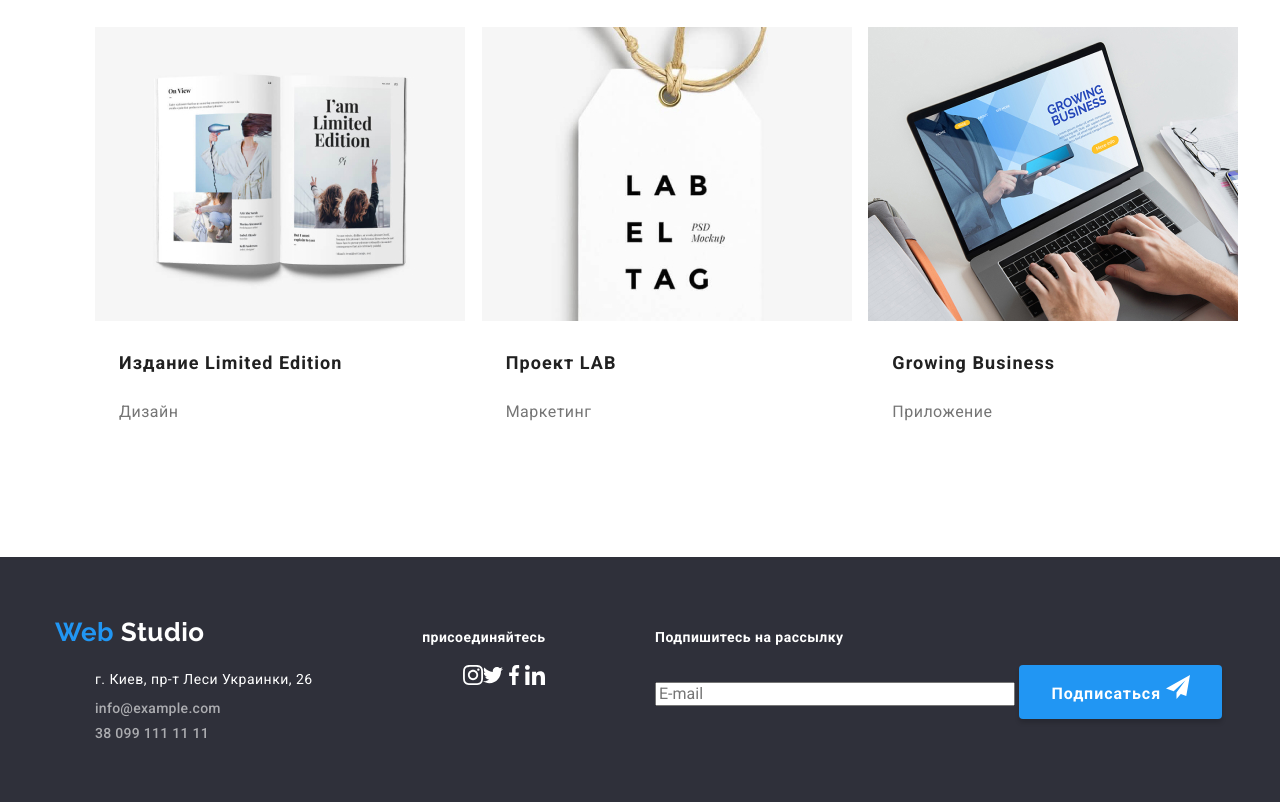
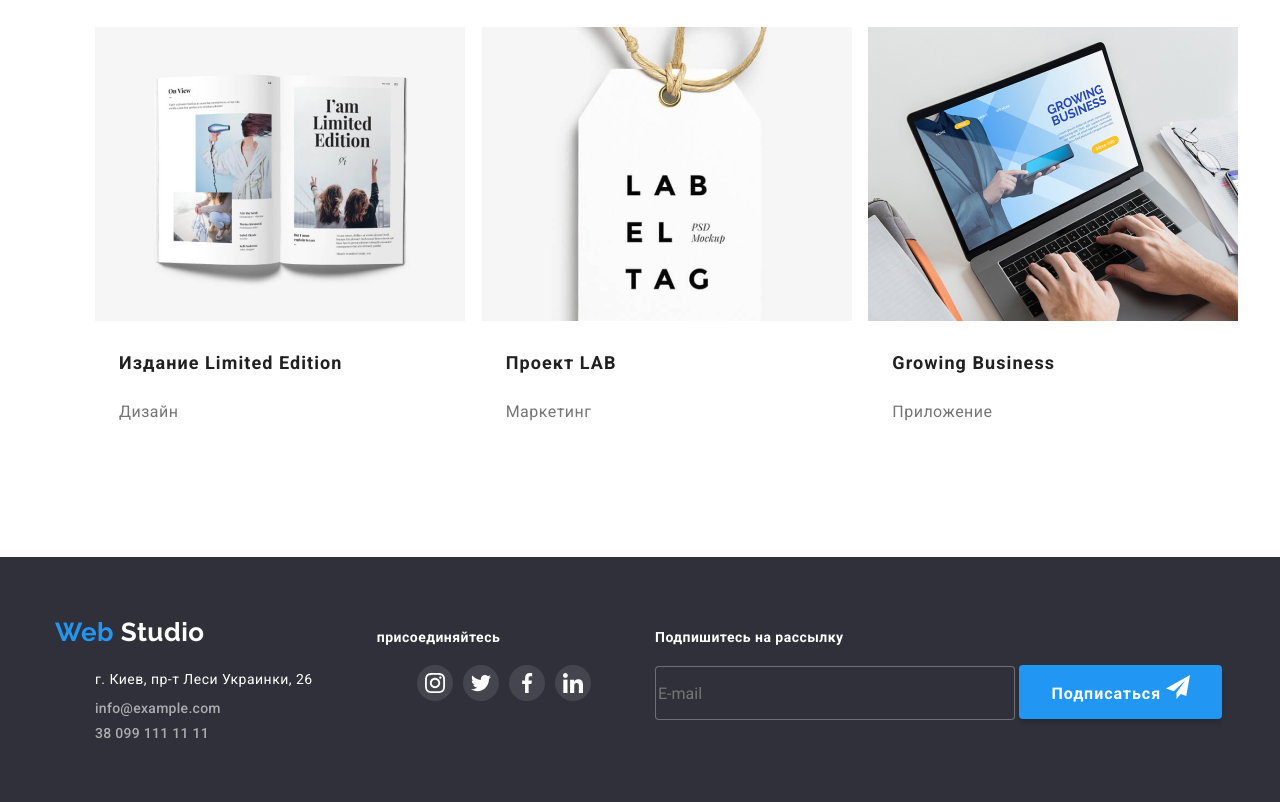
Before and after one commit to AlexBelozertsev/goit-markup-hw-03, a plain HTML site: page portfolio.html in a window 1280 px wide. Shown: the part 1207-2009 px from the top of the page. Drawn offline with nearby package versions, Linux system fonts and the light colour scheme.

Commit message:
фиксит баги

```diff
--- a/css/styles.css
+++ b/css/styles.css
@@ -15,6 +15,7 @@
 /* цвет тени ховерной карточки - 1px 4px 6px rgba(0, 0, 0, 0.16), 0px 4px 4px rgba(0, 0, 0, 0.06), 0px 1px 1px rgba(0, 0, 0, 0.12)*/
 /* цвет тени карточки - 0px 2px 1px rgba(0, 0, 0, 0.2), 0px 1px 1px rgba(0, 0, 0, 0.14), 0px 1px 3px rgba(0, 0, 0, 0.12)*/
 /* цвет бордера - #AFB1B8 */
+/* цвет бордера в инпуте - rgba(255, 255, 255, 0.3) */
 
 /* шрифт логотипа - Raleway, bold */
 /* шрифт навигации и заголовка карточки - Roboto, 500 */
@@ -46,6 +47,7 @@
     0px 1px 2px rgba(0, 0, 0, 0.08), 0px 3px 1px rgba(0, 0, 0, 0.1);
 
   --border-color: #afb1b8;
+  --border-input-color: rgba(255, 255, 255, 0.3);
 }
 
 body {
@@ -382,12 +384,35 @@ nav .list {
   margin-top: 72px;
   margin-bottom: 20px;
 }
-li.footer-links {
+.footer-block li {
+  display: flex;
+}
+.link-items {
+  font-size: 0;
+}
+.link-items:not(:last-child) {
+  margin-right: 10px;
+}
+.footer-links {
+  display: inline-block;
+  align-items: center;
+
   background-color: var(--footer-background-item-color);
+
+  padding: 8px;
+
   border-radius: 50%;
 }
 #email {
+  display: inline-block;
+
+  color: var(--fourth-text-color);
+  background-color: var(--footer-background-color);
   width: 360px;
+  height: 54px;
+
+  border: 1px solid var(--border-input-color);
+  border-radius: 4px;
 }
 .footer-block:nth-child(3n) {
   width: calc(50% - 15px);
--- a/portfolio.html
+++ b/portfolio.html
@@ -2,7 +2,7 @@
 <html lang="ru">
   <head>
     <meta charset="UTF-8" />
-    <meta name="viewport" content="width=\, initial-scale=1.0" />
+    <meta name="viewport" content="width=device-width, initial-scale=1.0" />
     <link
       href="https://fonts.googleapis.com/css2?family=Raleway:wght@700&family=Roboto:wght@400;500;700;900&display=swap"
       rel="stylesheet"
@@ -311,7 +311,7 @@
         <div class="footer-block">
           <h3 class="title">присоединяйтесь</h3>
           <ul class="list">
-            <li>
+            <li class="link-items">
               <!-- aria-label="... link" вместо изображения-->
               <a
                 href=""
@@ -321,7 +321,7 @@
                 ><img src="images/instagram2.svg" alt="логотип инстаграмма"
               /></a>
             </li>
-            <li>
+            <li class="link-items">
               <a
                 href=""
                 target="_blank"
@@ -330,7 +330,7 @@
                 ><img src="images/twitter2.svg" alt="логотип твиттера"
               /></a>
             </li>
-            <li>
+            <li class="link-items">
               <a
                 href=""
                 target="_blank"
@@ -339,7 +339,7 @@
                 ><img src="images/facebook2.svg" alt="логотип фейсбука"
               /></a>
             </li>
-            <li>
+            <li class="link-items">
               <a
                 href=""
                 target="_blank"
```
Also changed, not shown: index.html (+4 -4 lines).
